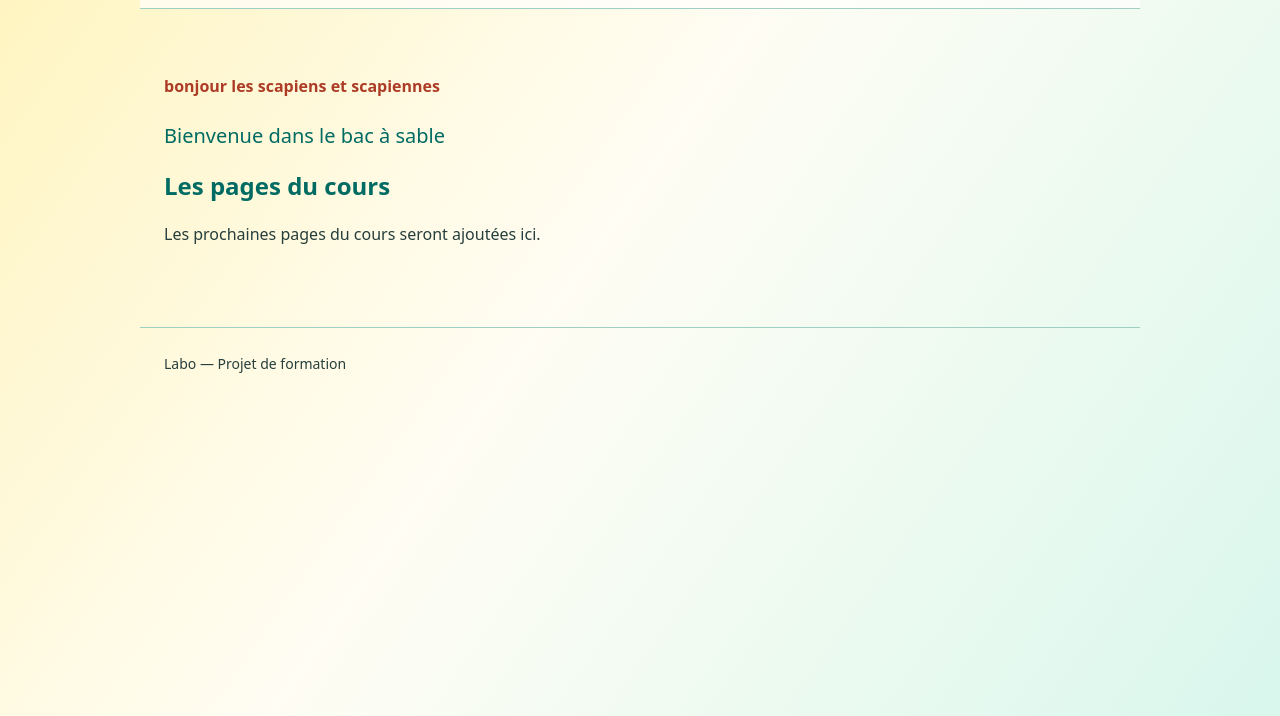
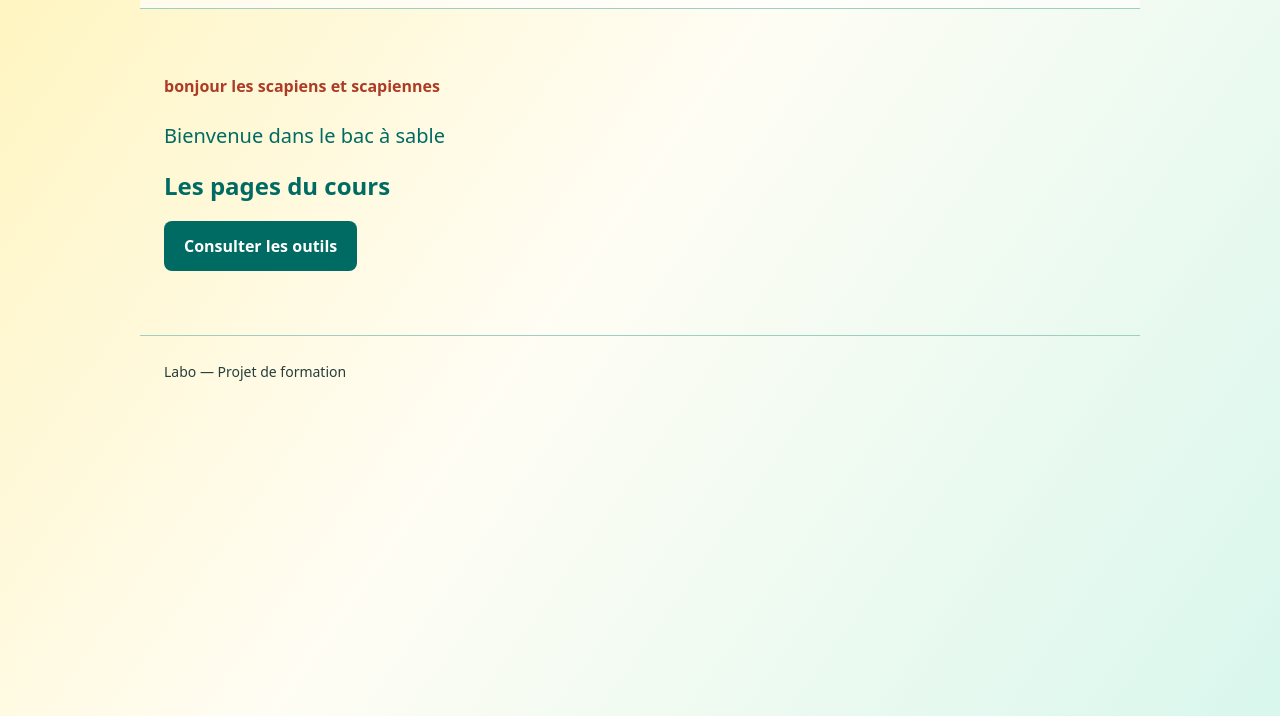
Before and after one commit to seayousooon/Labo, a plain HTML site: page index.html in a window 1280 px wide. Shown: the part 84-800 px from the top of the page. Drawn offline with Linux system fonts and the light colour scheme.

Commit message:
Ajouter le bouton d’accès aux outils sur l’accueil

```diff
--- a/index.html
+++ b/index.html
@@ -34,7 +34,7 @@ section+section{margin-top:40px}footer{border-top:1px solid #9dcfc3;font-size:14
 <p class="intro">Bienvenue dans le bac à sable</p>
 <section aria-labelledby="pages-cours">
 <h2 id="pages-cours">Les pages du cours</h2>
-<p>Les prochaines pages du cours seront ajoutées ici.</p>
+<a class="button" href="./outils.html">Consulter les outils</a>
 </section>
 </main>
 <footer>Labo — Projet de formation</footer>
```
